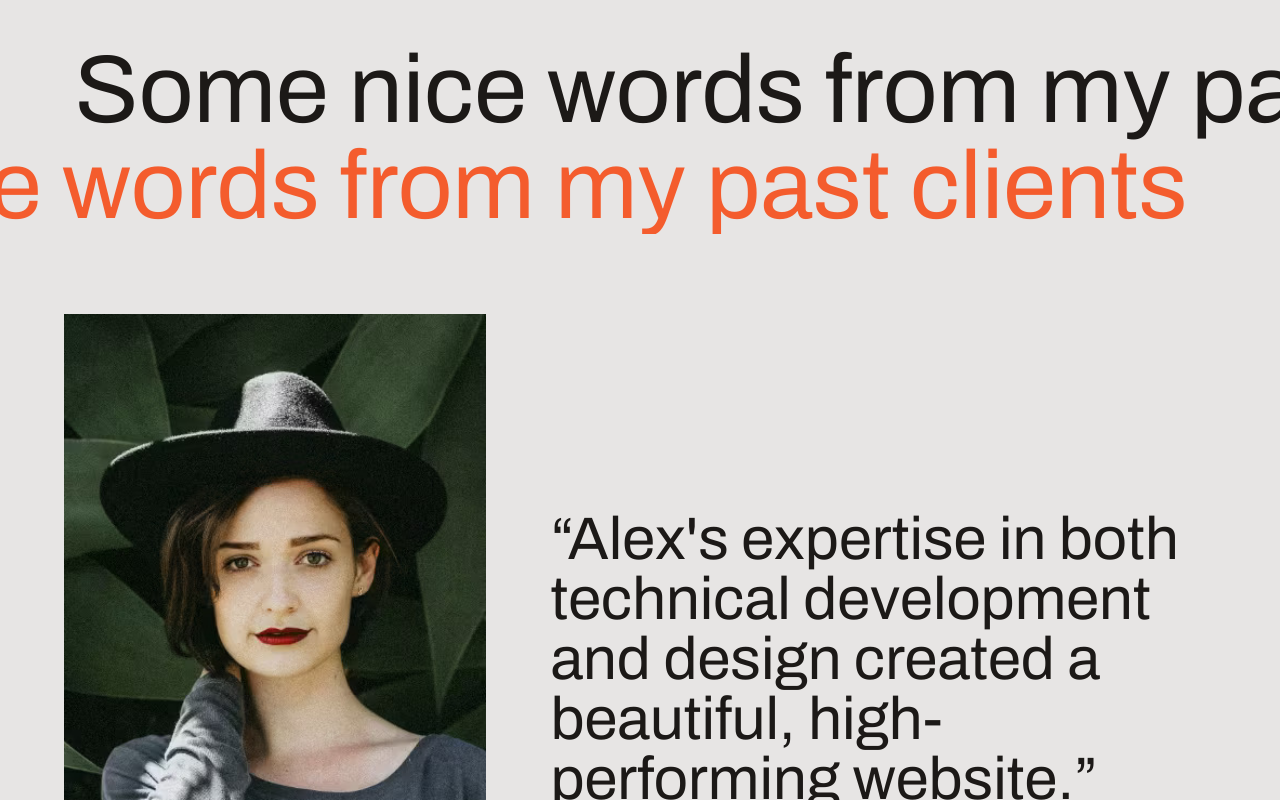
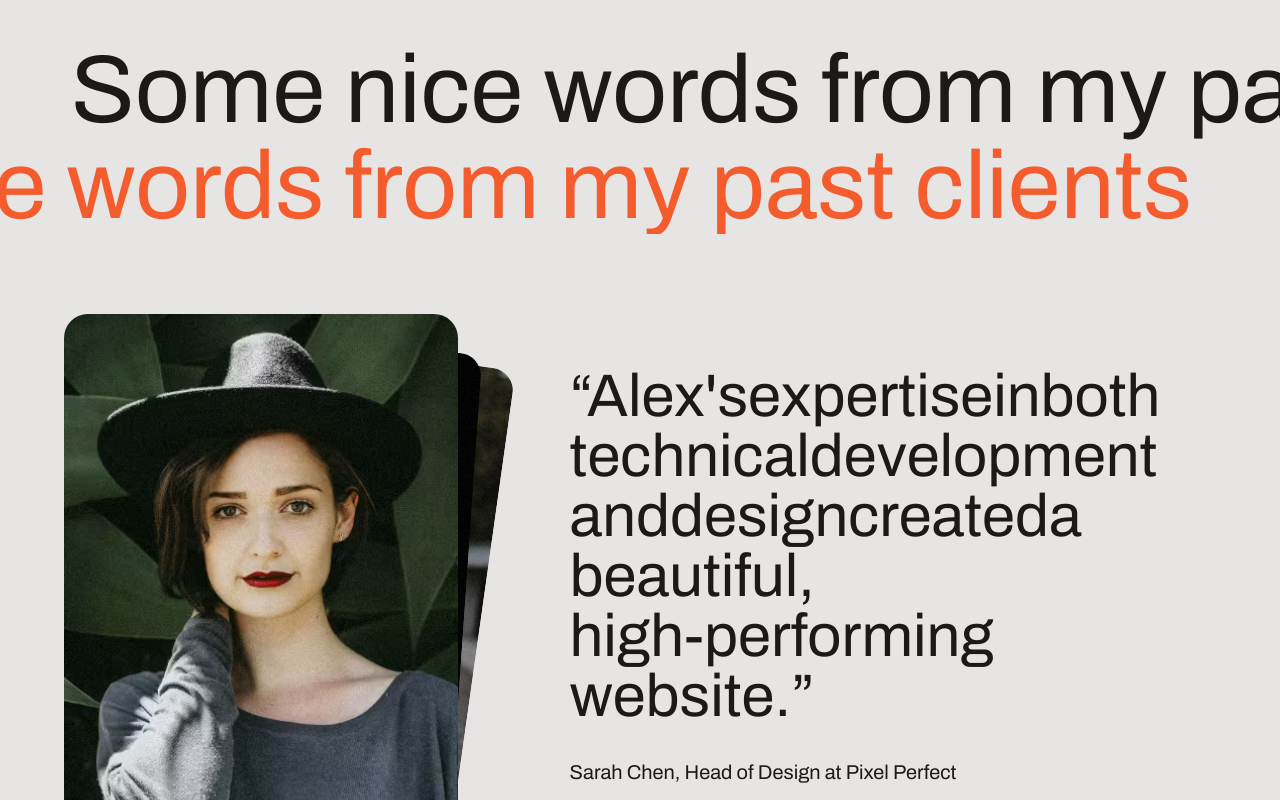
Before and after one commit to narasimha-1511/portfolio, a Next.js app: page / in a window 1280 px wide. Shown: the part 4180-4980 px from the top of the page. Built offline with nearby package versions, Linux system fonts and the light colour scheme.

Commit message:
testimonials animated

```diff
--- /dev/null
+++ b/src/components/Testimonial.tsx
@@ -0,0 +1,52 @@
+import { StaticImport } from "next/dist/shared/lib/get-img-props";
+import Image from "next/image";
+import { FC, HTMLAttributes } from "react";
+import { twMerge } from "tailwind-merge";
+import { motion } from "motion/react";
+
+type TestimonialProps = {
+  name: string;
+  company: string;
+  role: string;
+  quote: string;
+  image: string | StaticImport;
+  imagePositionY: number;
+  className?: string;
+  isActive?: boolean;
+} & HTMLAttributes<HTMLDivElement>
+
+const Testimonial: FC<TestimonialProps> = ({ name, company, role, quote, image, imagePositionY, className, isActive, style, ...rest }) => {
+  return isActive && (
+        <motion.blockquote
+          className="md:col-span-3"
+          initial={{ opacity: 0, y: 20 }}
+          animate={{ opacity: 1, y: 0 }}
+          exit={{ opacity: 0, y: -20 }}
+          transition={{ duration: 0.4 }}
+        >
+          <div className="text-3xl md:text-5xl lg:text-6xl mt-8 md:mt-0">
+            {quote.split(" ").map((word, index) => (
+              <motion.span
+                key={index}
+                initial={{ filter: "blur(10px)", opacity: 0, y: 5 }}
+                animate={{ filter: "blur(0px)", opacity: 1, y: 0 }}
+                transition={{ duration: 0.2, delay: 0.02 * index }}
+                className="inline-block"
+              >
+                {index === 0 ? <>&ldquo;{word}</> : index === quote.split(" ").length - 1 ? <>{word}&rdquo;</> : word}{" "}
+              </motion.span>
+            ))}
+          </div>
+          <motion.cite
+            initial={{ opacity: 0 }}
+            animate={{ opacity: 1 }}
+            transition={{ duration: 0.4, delay: 0.3 }}
+            className="mt-4 md:mt-8 md:text-lg lg:text-xl not-italic block"
+          >
+            {name}, {role} at {company}
+          </motion.cite>
+        </motion.blockquote>
+      )
+};
+
+export default Testimonial;
--- a/src/sections/Testimonials.tsx
+++ b/src/sections/Testimonials.tsx
@@ -1,12 +1,13 @@
 'use client';
-import { FC, useRef } from "react";
+import { FC, useRef, useState } from "react";
 import image1 from "@/assets/images/testimonial-1.jpg";
 import image2 from "@/assets/images/testimonial-2.jpg";
 import image3 from "@/assets/images/testimonial-3.jpg";
+import { AnimatePresence, motion, useScroll, useTransform } from "motion/react";
+import Testimonial from "@/components/Testimonial";
 import Image from "next/image";
-import { motion, useAnimate, useScroll, useTransform } from "motion/react";
+import { twMerge } from "tailwind-merge";
 
-/* eslint-disable-next-line @typescript-eslint/no-unused-vars */
 const testimonials = [
   {
     name: "Sarah Chen",
@@ -37,10 +38,10 @@ const testimonials = [
   },
 ];
 
+const randomRotateY = () => Math.floor(Math.random() * 21) - 10;
+
 const Testimonials: FC = () => {
-
-  const testimonialIndex = 0;
-
+  const [testimonialIndex, setTestimonialIndex] = useState(0);
   const titleRef = useRef(null);
 
   const { scrollYProgress } = useScroll({
@@ -51,49 +52,120 @@ const Testimonials: FC = () => {
   const transformTop = useTransform(scrollYProgress, [0, 1], ['0%', '-15%']);
   const transformBottom = useTransform(scrollYProgress, [0, 1], ['0%', '15%']);
 
+  const handleTestimonialNext = () => {
+    setTestimonialIndex((prev) => (prev + 1) % testimonials.length);
+  };
 
+  const handleTestimonialPrev = () => {
+    setTestimonialIndex((prev) => (prev - 1 + testimonials.length) % testimonials.length);
+  };
 
-  return <section className="section" id="testimonials">
-      <h2 ref={titleRef} className=" flex flex-col overflow-hidden whitespace-nowrap text-4xl md:text-7xl lg:text-8xl">
-        <motion.span style={{
-          x: transformBottom,
-        }}>Some nice words from my past clients</motion.span>
-        <motion.span style={{
-          x: transformTop,
-        }} className="self-end text-red-orange-500">Some nice words from my past clients</motion.span>
+  return (
+    <section className="section" id="testimonials">
+      <h2 ref={titleRef} className="flex flex-col overflow-hidden whitespace-nowrap text-4xl md:text-7xl lg:text-8xl">
+        <motion.span style={{ x: transformBottom }}>
+          Some nice words from my past clients
+        </motion.span>
+        <motion.span
+          style={{ x: transformTop }}
+          className="self-end text-red-orange-500"
+        >
+          Some nice words from my past clients
+        </motion.span>
       </h2>
       <div className="container">
         <div className="mt-20 md:mt-16 lg:mt-20">
-        {testimonials.map(({ name, company, role, quote, image, imagePositionY } , index ) => index === testimonialIndex && (
-          <div key={name} className="grid md:grid-cols-5 md:gap-8  md:items-center lg:gap-16">
-            <div className="aspect-square md:aspect-[9/16] md:col-span-2">
-              <Image src={image} alt={name} className="size-full object-cover" style={{ objectPosition: `50% ${imagePositionY * 100}%`}}/>
+          <div className="relative h-[600px] md:h-[420px] lg:h-[480px]">
+            <AnimatePresence>
+              {testimonials.map(({ name, company, role, quote, image, imagePositionY }, index) => {
+                const distance = Math.abs(index - testimonialIndex);
+                const shouldShow = distance <= 2; // Only show 2 items before and after current
+
+                if (!shouldShow) return null;
+
+                return (
+                  <div
+                    key={name}
+                    className="absolute inset-0"
+                    style={{
+                      zIndex: testimonials.length - distance,
+                    }}
+                  >
+                    <motion.div
+      initial={{ opacity: 0 }}
+      animate={{ opacity: 1 }}
+      exit={{ opacity: 0 }}
+      transition={{ duration: 0.4 }}
+      className={twMerge("grid md:grid-cols-5 md:gap-20 md:items-center lg:gap-28 pointer-events-none", testimonialIndex === index && "pointer-events-auto")}
+    >
+      <div className="relative md:col-span-2 aspect-square md:aspect-[9/14] lg:aspect-[9/12]">
+        <motion.div
+          className="absolute inset-0 origin-bottom"
+          initial={{
+            opacity: 0,
+            scale: 0.9,
+            rotate: randomRotateY()
+          }}
+          animate={{
+            opacity: 1,
+            scale: testimonialIndex === index ? 1 : 0.95,
+            rotate: testimonialIndex === index ? 0 : randomRotateY(),
+            y: testimonialIndex === index ? [0, -70, 0] : 0
+          }}
+          exit={{
+            opacity: 0,
+            scale: 0.9,
+            rotate: randomRotateY()
+          }}
+          transition={{
+            duration: 0.3,
+            ease: "easeInOut",
+            y: { duration: 1, ease: "easeInOut", repeatType: "reverse" }
+          }}
+          style={{
+            filter: testimonialIndex === index ? 'none' : 'brightness(0.7)',
+            transform: `perspective(1000px)`,
+          }}
+        >
+          <Image
+            src={image}
+            alt={name}
+            className="size-full object-cover rounded-3xl"
+            style={{ objectPosition: `50% ${imagePositionY * 100}%` }}
+          />
+        </motion.div>
       </div>
-            <blockquote className="md:col-span-3">
-              <div className="text-3xl md:text-5xl lg:text-6xl mt-8 md:mt-0">
-                <span>&ldquo;</span>
-                <span>{quote}</span>
-                <span>&rdquo;</span>
+                    <Testimonial
+                      isActive={index === testimonialIndex}
+                      name={name}
+                      company={company}
+                      role={role}
+                      quote={quote}
+                      image={image}
+                      imagePositionY={imagePositionY}
+                    />
+          </motion.div>
                   </div>
-              <cite className="mt-4 md:mt-8 md:text-lg lg:text-xl not-italic block">{name} , {role} at {company}</cite>
-            </blockquote>
+                );
+              })}
+            </AnimatePresence>
           </div>
-        ))}
         </div>
-      <div className="flex gap-4 mt-6 lg:mt-10">
-        <button className="border rounded-full size-11 inline-flex items-center justify-center border-stone-400">
+        <div className="flex relative justify-center gap-4 mt-6 lg:mt-24 lg:z-50">
+          <button onClick={handleTestimonialPrev} className="border rounded-full size-11 inline-flex items-center justify-center border-stone-400">
             <svg xmlns="http://www.w3.org/2000/svg" fill="none" viewBox="0 0 24 24" strokeWidth="1.5" stroke="currentColor" className="size-6">
               <path strokeLinecap="round" strokeLinejoin="round" d="M10.5 19.5 3 12m0 0 7.5-7.5M3 12h18" />
             </svg>
           </button>
-        <button className="border rounded-full size-11 inline-flex items-center justify-center border-stone-400">
+          <button onClick={handleTestimonialNext} className="border rounded-full size-11 inline-flex items-center justify-center border-stone-400">
             <svg xmlns="http://www.w3.org/2000/svg" fill="none" viewBox="0 0 24 24" strokeWidth="1.5" stroke="currentColor" className="size-6">
               <path strokeLinecap="round" strokeLinejoin="round" d="M13.5 4.5 21 12m0 0-7.5 7.5M21 12H3" />
             </svg>
           </button>
         </div>
       </div>
-  </section>;
+    </section>
+  );
 };
 
 export default Testimonials;
```
Lines whose indentation alone changed are shown as unchanged.
